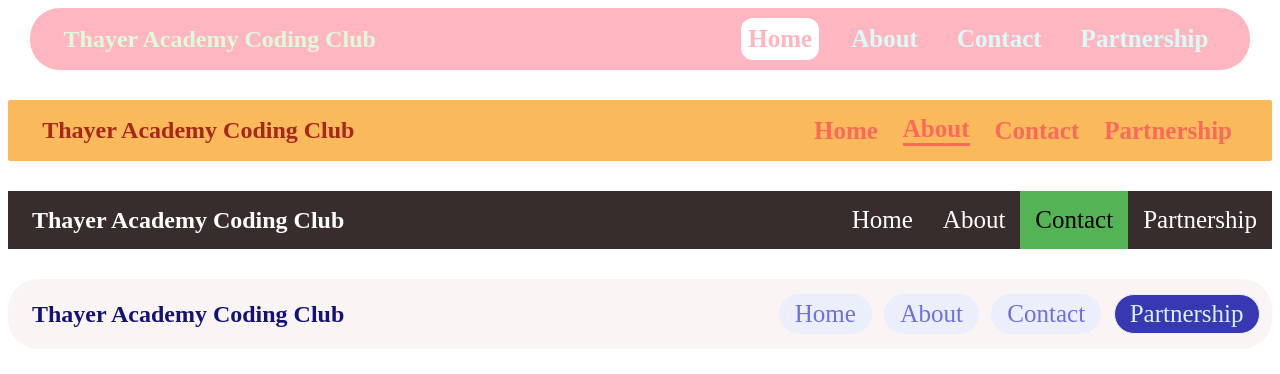
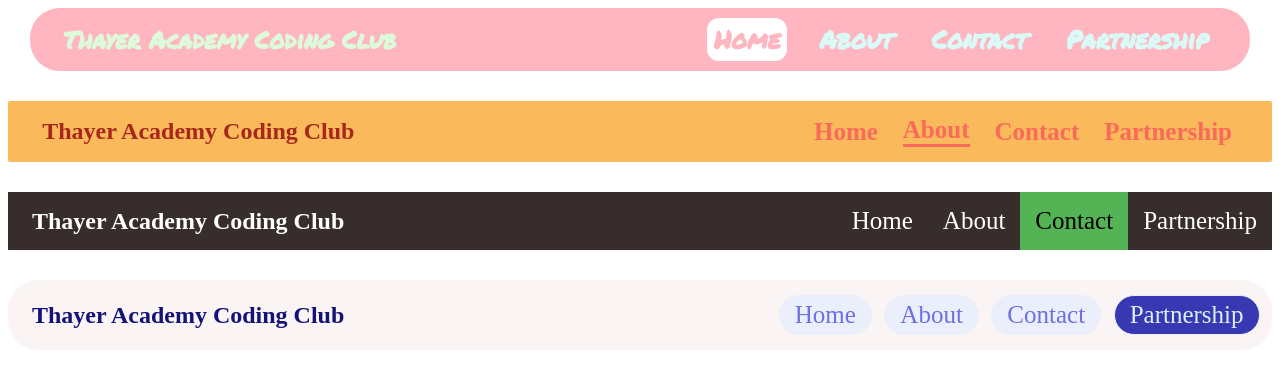
Before and after one commit to talkative-egg/navbars, a plain HTML site: page docs/index.html in a window 1280 px wide. Drawn offline with Linux system fonts and the light colour scheme.

Commit message:
New font for first nav bar

```diff
--- a/docs/index.html
+++ b/docs/index.html
@@ -2,6 +2,8 @@
 <html lang="en">
     <head>
         <title>Nav Bars</title>
+        <link rel="preconnect" href="https://fonts.gstatic.com">
+        <link href="https://fonts.googleapis.com/css2?family=Permanent+Marker&display=swap" rel="stylesheet">
         <link href="styles.css" rel="stylesheet">
     </head>
     <body>
--- a/docs/styles.css
+++ b/docs/styles.css
@@ -4,6 +4,7 @@
     border-radius: 30px;
     margin: auto;
     padding: 10px;
+    font-family: 'Permanent Marker', cursive;
 
     display: flex;
     flex-direction: row;
@@ -18,7 +19,7 @@
 #first a{
     color: #dafaf7;
     font-size: 25px;
-    padding: 7px;
+    padding: 3px 7px;
     margin: auto 1em auto 0;
     text-decoration: none;
     font-weight: 600;
```
Also changed, not shown: 1 other file.
